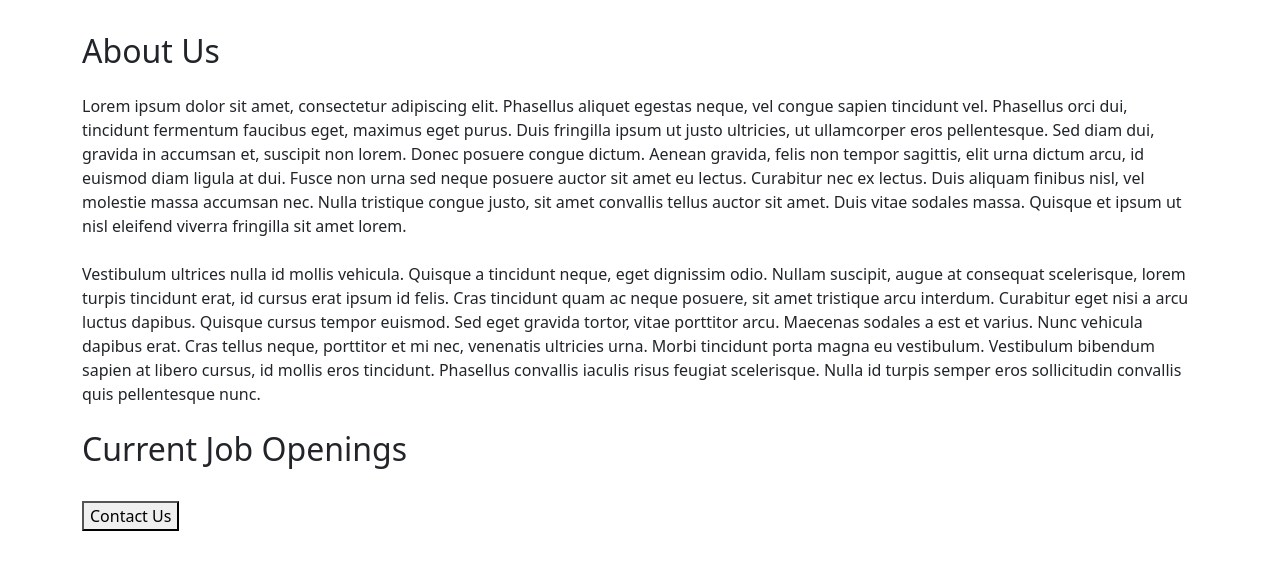
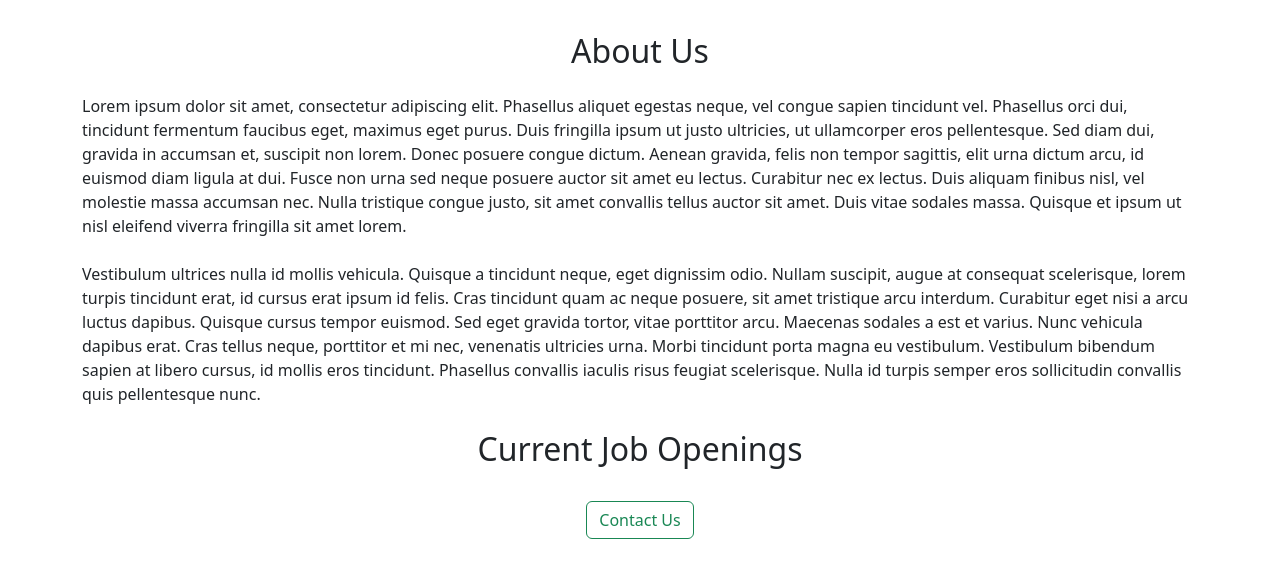
Before and after one commit to ashwanttt/Liki-s-Quickies-V2, a Flask app: page / in a window 1280 px wide. Shown: the part 448-1011 px from the top of the page. Before the commit the page ends 979 px from the top, so only its background shows below. Run offline with Flask 3, Linux system fonts and the light colour scheme.

Commit message:
Added bootstrap, jsonify and jinja templates

```diff
--- a/templates/home.html
+++ b/templates/home.html
@@ -17,12 +17,15 @@
             </style>
             <h1 class="mt-2 mb-4 text-center">Career at Liki's</h1>
             <img class="mt-2 mb-4 img-fluid" id="banner" src="http://192.168.156.20:5000/static/banner.jpg" height="320">
-            <h2 class="mt-2 mb-4">About Us</h2>
+            <h2 class="mt-2 mb-4 text-center">About Us</h2>
             <p class="mt-2 mb-4">Lorem ipsum dolor sit amet, consectetur adipiscing elit. Phasellus aliquet egestas neque, vel congue sapien tincidunt vel. Phasellus orci dui, tincidunt fermentum faucibus eget, maximus eget purus. Duis fringilla ipsum ut justo ultricies, ut ullamcorper eros pellentesque. Sed diam dui, gravida in accumsan et, suscipit non lorem. Donec posuere congue dictum. Aenean gravida, felis non tempor sagittis, elit urna dictum arcu, id euismod diam ligula at dui. Fusce non urna sed neque posuere auctor sit amet eu lectus. Curabitur nec ex lectus. Duis aliquam finibus nisl, vel molestie massa accumsan nec. Nulla tristique congue justo, sit amet convallis tellus auctor sit amet. Duis vitae sodales massa. Quisque et ipsum ut nisl eleifend viverra fringilla sit amet lorem.</p>
 
             <p>Vestibulum ultrices nulla id mollis vehicula. Quisque a tincidunt neque, eget dignissim odio. Nullam suscipit, augue at consequat scelerisque, lorem turpis tincidunt erat, id cursus erat ipsum id felis. Cras tincidunt quam ac neque posuere, sit amet tristique arcu interdum. Curabitur eget nisi a arcu luctus dapibus. Quisque cursus tempor euismod. Sed eget gravida tortor, vitae porttitor arcu. Maecenas sodales a est et varius. Nunc vehicula dapibus erat. Cras tellus neque, porttitor et mi nec, venenatis ultricies urna. Morbi tincidunt porta magna eu vestibulum. Vestibulum bibendum sapien at libero cursus, id mollis eros tincidunt. Phasellus convallis iaculis risus feugiat scelerisque. Nulla id turpis semper eros sollicitudin convallis quis pellentesque nunc.</p>
-            <h2 class="mt-4 mb-4">Current Job Openings</h2>
-            <button class="mt-2 mb-4">Contact Us</button>
+            <h2 class="mt-4 mb-4 text-center">Current Job Openings</h2>
+            <div class="text-center">
+                <button type="button" class="btn btn-outline-success mt-2 mb-4 ">Contact Us</button>
+            </div>
+
         </div>
 
     </body>
```
